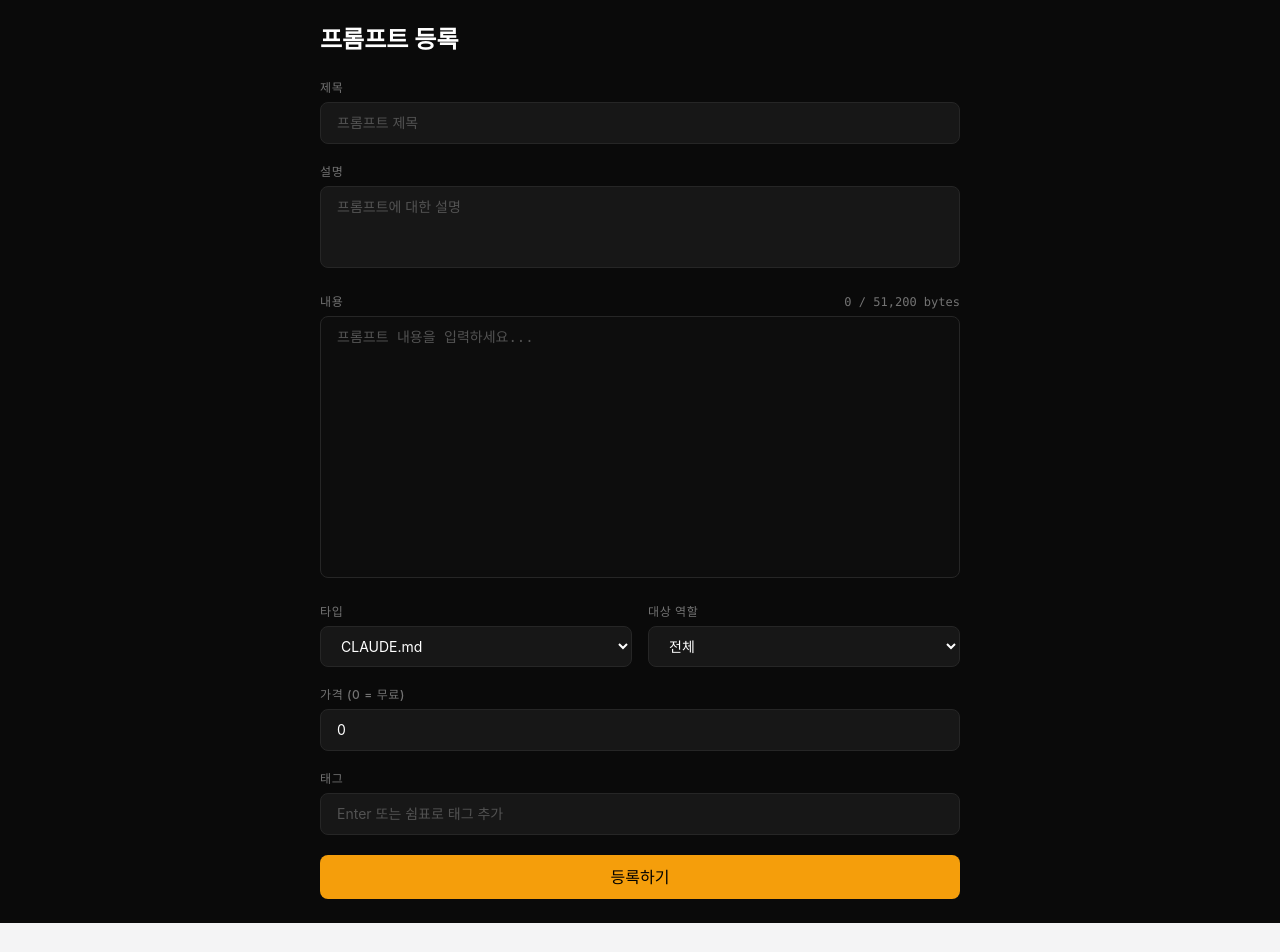
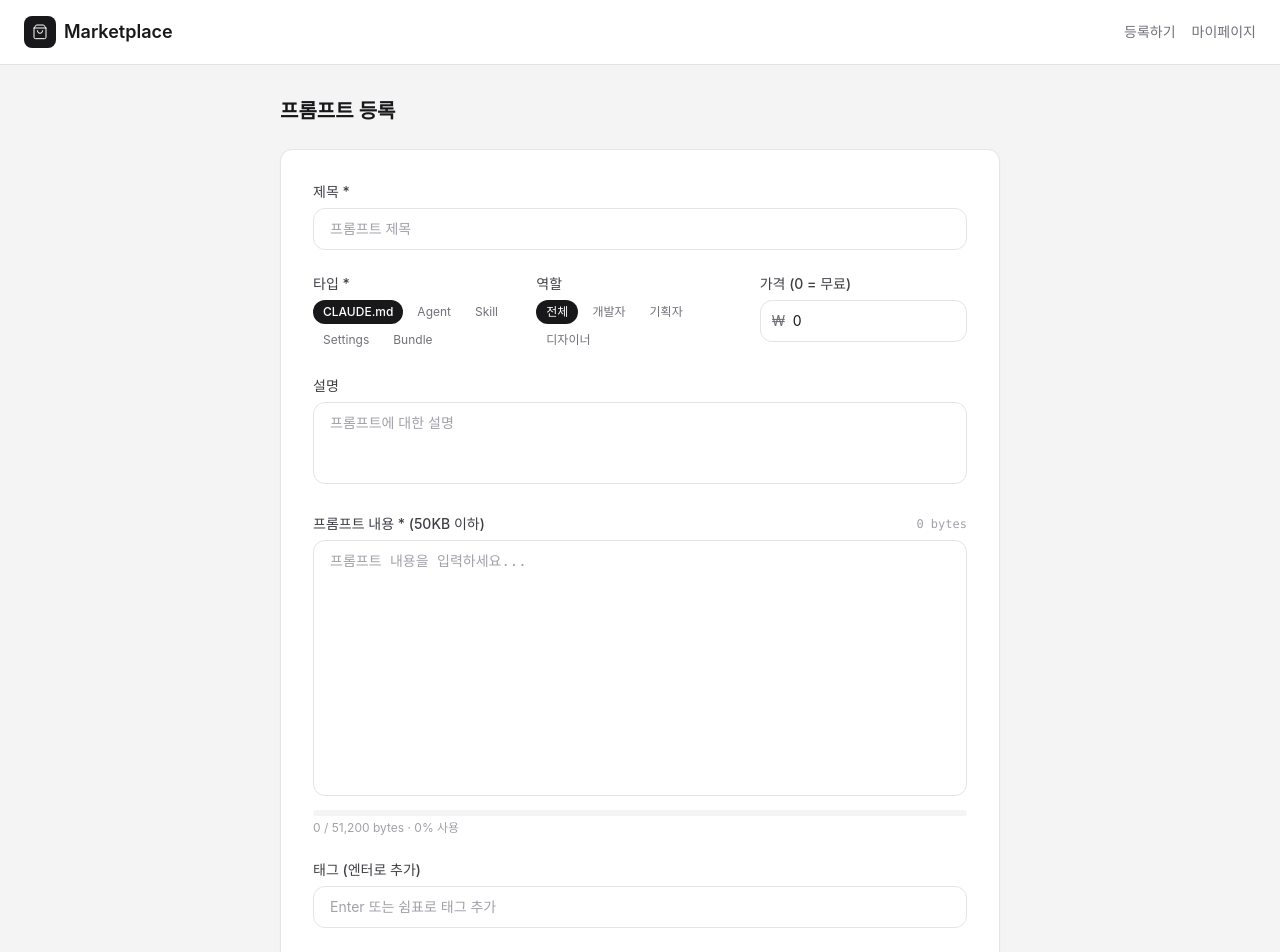
Before and after one commit to wlstnwnsdl/MarketPlace, a React (Vite) app in the folder frontend/: page /upload in a window 1280 px wide. Shown: the top 952 px of the page. Before the commit the page ends 923 px from the top, so only its background shows below. Built offline with nearby package versions, Linux system fonts and the light colour scheme; sample sign-in values are in the browser's storage.

Commit message:
feat(1-frontend-redesign): step 4 — form-pages

```diff
--- a/frontend/src/pages/CallbackPage.tsx
+++ b/frontend/src/pages/CallbackPage.tsx
@@ -20,8 +20,8 @@ export default function CallbackPage() {
   }, [navigate])
 
   return (
-    <div className="min-h-screen bg-[#0a0a0a] flex items-center justify-center">
-      <p className="text-neutral-400">인증 중...</p>
+    <div className="min-h-screen bg-surface flex items-center justify-center">
+      <p className="text-zinc-500">인증 중...</p>
     </div>
   )
 }
--- a/frontend/src/pages/LoginPage.tsx
+++ b/frontend/src/pages/LoginPage.tsx
@@ -1,17 +1,39 @@
 export default function LoginPage() {
   return (
-    <div className="min-h-screen bg-[#0a0a0a] flex items-center justify-center">
-      <div className="text-center space-y-6">
-        <div className="space-y-2">
-          <h1 className="text-2xl font-semibold text-white">MarketPlace</h1>
-          <p className="text-neutral-400">Claude Code 프롬프트를 사고파는 곳</p>
+    <div className="min-h-screen bg-surface flex items-center justify-center">
+      <div className="mp-card p-10 w-full max-w-sm">
+        <div className="flex flex-col items-center mb-8">
+          <div className="flex items-center gap-2 mb-3">
+            <div className="w-8 h-8 bg-zinc-900 rounded-lg flex items-center justify-center">
+              <svg width="16" height="16" viewBox="0 0 24 24" fill="none" stroke="white" strokeWidth="1.5" strokeLinecap="round" strokeLinejoin="round">
+                <path d="M6 2L3 6v14a2 2 0 0 0 2 2h14a2 2 0 0 0 2-2V6l-3-4z" />
+                <line x1="3" y1="6" x2="21" y2="6" />
+                <path d="M16 10a4 4 0 0 1-8 0" />
+              </svg>
+            </div>
+            <span className="font-semibold text-zinc-900 text-lg">Marketplace</span>
+          </div>
+          <p className="text-sm text-zinc-500 text-center">
+            Claude Code 프롬프트 마켓
+          </p>
         </div>
+
         <button
           onClick={() => { window.location.href = '/oauth2/authorization/google' }}
-          className="rounded-lg bg-white text-black font-medium hover:bg-neutral-200 px-6 py-2.5 transition-colors"
+          className="w-full border border-zinc-200 bg-white hover:bg-zinc-50 text-zinc-900 text-sm font-medium py-2.5 rounded-xl flex items-center justify-center gap-2 transition-colors shadow-sm"
         >
+          <svg width="18" height="18" viewBox="0 0 24 24" xmlns="http://www.w3.org/2000/svg">
+            <path d="M22.56 12.25c0-.78-.07-1.53-.2-2.25H12v4.26h5.92c-.26 1.37-1.04 2.53-2.21 3.31v2.77h3.57c2.08-1.92 3.28-4.74 3.28-8.09z" fill="#4285F4"/>
+            <path d="M12 23c2.97 0 5.46-.98 7.28-2.66l-3.57-2.77c-.98.66-2.23 1.06-3.71 1.06-2.86 0-5.29-1.93-6.16-4.53H2.18v2.84C3.99 20.53 7.7 23 12 23z" fill="#34A853"/>
+            <path d="M5.84 14.09c-.22-.66-.35-1.36-.35-2.09s.13-1.43.35-2.09V7.07H2.18C1.43 8.55 1 10.22 1 12s.43 3.45 1.18 4.93l2.85-2.22.81-.62z" fill="#FBBC05"/>
+            <path d="M12 5.38c1.62 0 3.06.56 4.21 1.64l3.15-3.15C17.45 2.09 14.97 1 12 1 7.7 1 3.99 3.47 2.18 7.07l3.66 2.84c.87-2.6 3.3-4.53 6.16-4.53z" fill="#EA4335"/>
+          </svg>
           Google로 시작하기
         </button>
+
+        <p className="text-xs text-zinc-400 text-center mt-6">
+          개발자를 위한 Claude Code 설정 파일을<br />사고파는 마켓플레이스
+        </p>
       </div>
     </div>
   )
--- a/frontend/src/pages/MyPage.tsx
+++ b/frontend/src/pages/MyPage.tsx
@@ -2,6 +2,7 @@ import { useEffect, useState } from 'react'
 import { useNavigate } from 'react-router-dom'
 import { deletePrompt, getPrompt } from '../api/prompts'
 import { getMyPrompts, getMyPurchases } from '../api/purchases'
+import Header from '../components/Header'
 import PromptCard from '../components/PromptCard'
 import type { PromptSummary } from '../types'
 
@@ -48,7 +49,7 @@ export default function MyPage() {
   }
 
   const handleDelete = async (id: number) => {
-    if (!window.confirm('삭제하시겠습니까?')) return
+    if (!window.confirm('이 프롬프트를 삭제하시겠습니까?')) return
     try {
       await deletePrompt(id)
       setMyPrompts((prev) => prev.filter((p) => p.id !== id))
@@ -57,60 +58,61 @@ export default function MyPage() {
     }
   }
 
+  const currentList = tab === 'purchases' ? purchasedPrompts : myPrompts
+  const emptyText = tab === 'purchases' ? '아직 구매한 프롬프트가 없습니다.' : '아직 등록한 프롬프트가 없습니다.'
+
   return (
-    <div className="min-h-screen bg-[#0a0a0a]">
-      <div className="max-w-6xl mx-auto px-4 py-6">
-        <h1 className="text-2xl font-semibold text-white mb-6">마이페이지</h1>
+    <div className="min-h-screen bg-surface">
+      <Header />
+      <div className="max-w-7xl mx-auto px-6 py-8">
+        <h1 className="text-xl font-semibold text-zinc-900 mb-6">마이페이지</h1>
 
         <div className="flex gap-1 mb-6">
           <button
             onClick={() => setTab('purchases')}
-            className={tab === 'purchases'
-              ? 'rounded-md bg-neutral-800 text-white px-3 py-1.5 text-sm font-medium'
-              : 'text-neutral-500 hover:text-neutral-300 px-3 py-1.5 text-sm transition-colors'}
+            className={tab === 'purchases' ? 'mp-tab-active' : 'mp-tab-inactive'}
           >
-            구매 내역
+            구매한 프롬프트
           </button>
           <button
             onClick={() => setTab('sales')}
-            className={tab === 'sales'
-              ? 'rounded-md bg-neutral-800 text-white px-3 py-1.5 text-sm font-medium'
-              : 'text-neutral-500 hover:text-neutral-300 px-3 py-1.5 text-sm transition-colors'}
+            className={tab === 'sales' ? 'mp-tab-active' : 'mp-tab-inactive'}
           >
-            판매 목록
+            내가 등록한 프롬프트
           </button>
         </div>
 
         {loading ? (
-          <p className="text-neutral-500 text-sm">로딩 중...</p>
-        ) : tab === 'purchases' ? (
-          purchasedPrompts.length === 0 ? (
-            <p className="text-neutral-500 text-sm">구매한 프롬프트가 없습니다.</p>
+          <p className="text-zinc-500 text-sm">로딩 중...</p>
+        ) : currentList.length === 0 ? (
+          <div className="text-center py-16">
+            <p className="text-zinc-500 text-sm mb-4">{emptyText}</p>
+            <button
+              onClick={() => navigate('/')}
+              className="text-sm text-zinc-900 underline underline-offset-2 hover:text-zinc-600 transition-colors"
+            >
+              홈으로 가기
+            </button>
+          </div>
         ) : (
-            <div className="grid grid-cols-1 md:grid-cols-2 lg:grid-cols-3 gap-4">
-              {purchasedPrompts.map((p) => (
+          <div className="grid grid-cols-1 sm:grid-cols-2 lg:grid-cols-3 xl:grid-cols-4 gap-4">
+            {tab === 'purchases'
+              ? purchasedPrompts.map((p) => (
                   <PromptCard key={p.id} prompt={p} onClick={() => navigate(`/prompts/${p.id}`)} />
-              ))}
-            </div>
-          )
-        ) : (
-          myPrompts.length === 0 ? (
-            <p className="text-neutral-500 text-sm">등록한 프롬프트가 없습니다.</p>
-          ) : (
-            <div className="grid grid-cols-1 md:grid-cols-2 lg:grid-cols-3 gap-4">
-              {myPrompts.map((p) => (
-                <div key={p.id} className="relative">
+                ))
+              : myPrompts.map((p) => (
+                  <div key={p.id} className="flex flex-col">
                     <PromptCard prompt={p} onClick={() => navigate(`/prompts/${p.id}`)} />
-                  <div className="absolute top-2 right-2 flex gap-1" onClick={(e) => e.stopPropagation()}>
+                    <div className="flex gap-2 mt-2 px-1">
                       <button
                         onClick={() => navigate(`/edit/${p.id}`)}
-                      className="rounded bg-neutral-700 text-neutral-300 px-2 py-0.5 text-xs hover:bg-neutral-600 transition-colors"
+                        className="text-xs text-zinc-500 hover:text-zinc-900 transition-colors"
                       >
                         수정
                       </button>
                       <button
                         onClick={() => handleDelete(p.id)}
-                      className="rounded bg-neutral-700 text-red-400 px-2 py-0.5 text-xs hover:bg-neutral-600 transition-colors"
+                        className="text-xs text-red-400 hover:text-red-600 transition-colors"
                       >
                         삭제
                       </button>
@@ -118,7 +120,6 @@ export default function MyPage() {
                   </div>
                 ))}
           </div>
-          )
         )}
       </div>
     </div>
--- a/frontend/src/pages/UploadPage.tsx
+++ b/frontend/src/pages/UploadPage.tsx
@@ -1,9 +1,10 @@
 import { useState } from 'react'
 import { useNavigate } from 'react-router-dom'
 import { createPrompt } from '../api/prompts'
+import Header from '../components/Header'
 import type { PromptType, TargetRole } from '../types'
 
-const MAX_BYTES = 50 * 1024
+const MAX_BYTES = 51200
 
 const TYPE_OPTIONS: { label: string; value: PromptType }[] = [
   { label: 'CLAUDE.md', value: 'CLAUDE_MD' },
@@ -34,6 +35,7 @@ export default function UploadPage() {
 
   const contentBytes = new TextEncoder().encode(content).length
   const isOverLimit = contentBytes > MAX_BYTES
+  const usagePercent = Math.min((contentBytes / MAX_BYTES) * 100, 100)
 
   const handleTagKeyDown = (e: React.KeyboardEvent<HTMLInputElement>) => {
     if (e.key === 'Enter' || e.key === ',') {
@@ -52,7 +54,7 @@ export default function UploadPage() {
 
   const handleSubmit = async (e: React.FormEvent) => {
     e.preventDefault()
-    if (isOverLimit) return
+    if (isOverLimit || !title || !content || !type) return
     setSubmitting(true)
     setError(null)
     try {
@@ -65,117 +67,157 @@ export default function UploadPage() {
     }
   }
 
+  const inputClass = 'w-full border border-zinc-200 rounded-xl px-4 py-2.5 text-sm text-zinc-900 placeholder:text-zinc-400 focus:outline-none focus:border-zinc-400 bg-white transition-colors'
+  const labelClass = 'text-sm font-medium text-zinc-700 mb-1.5 block'
+
   return (
-    <div className="min-h-screen bg-[#0a0a0a]">
-      <div className="max-w-2xl mx-auto px-4 py-6">
-        <h1 className="text-2xl font-semibold text-white mb-6">프롬프트 등록</h1>
+    <div className="min-h-screen bg-surface">
+      <Header />
+      <div className="max-w-3xl mx-auto px-6 py-8">
+        <h1 className="text-xl font-semibold text-zinc-900 mb-6">프롬프트 등록</h1>
 
-        <form onSubmit={handleSubmit} className="space-y-5">
+        <div className="mp-card p-8">
+          <form onSubmit={handleSubmit} className="space-y-6">
+            {/* 제목 */}
             <div>
-            <label className="text-xs font-medium text-neutral-500 uppercase tracking-wider mb-1.5 block">제목</label>
+              <label className={labelClass}>제목 *</label>
               <input
                 type="text"
                 required
                 value={title}
                 onChange={(e) => setTitle(e.target.value)}
-              className="w-full rounded-lg bg-neutral-900 border border-neutral-800 px-4 py-2.5 text-sm text-white placeholder:text-neutral-600 focus:outline-none focus:border-neutral-600 transition-colors"
+                className={inputClass}
                 placeholder="프롬프트 제목"
               />
             </div>
 
+            {/* 타입 / 역할 / 가격 */}
+            <div className="grid grid-cols-1 sm:grid-cols-3 gap-4">
               <div>
-            <label className="text-xs font-medium text-neutral-500 uppercase tracking-wider mb-1.5 block">설명</label>
+                <label className={labelClass}>타입 *</label>
+                <div className="flex flex-wrap gap-1">
+                  {TYPE_OPTIONS.map((opt) => (
+                    <button
+                      key={opt.value}
+                      type="button"
+                      onClick={() => setType(opt.value)}
+                      className={type === opt.value ? 'mp-tab-active text-xs px-2.5 py-1' : 'mp-tab-inactive text-xs px-2.5 py-1'}
+                    >
+                      {opt.label}
+                    </button>
+                  ))}
+                </div>
+              </div>
+
+              <div>
+                <label className={labelClass}>역할</label>
+                <div className="flex flex-wrap gap-1">
+                  <button
+                    type="button"
+                    onClick={() => setTargetRole(undefined)}
+                    className={targetRole === undefined ? 'mp-tab-active text-xs px-2.5 py-1' : 'mp-tab-inactive text-xs px-2.5 py-1'}
+                  >
+                    전체
+                  </button>
+                  {ROLE_OPTIONS.map((opt) => (
+                    <button
+                      key={opt.value}
+                      type="button"
+                      onClick={() => setTargetRole(opt.value)}
+                      className={targetRole === opt.value ? 'mp-tab-active text-xs px-2.5 py-1' : 'mp-tab-inactive text-xs px-2.5 py-1'}
+                    >
+                      {opt.label}
+                    </button>
+                  ))}
+                </div>
+              </div>
+
+              <div>
+                <label className={labelClass}>가격 (0 = 무료)</label>
+                <div className="relative">
+                  <span className="absolute left-3 top-1/2 -translate-y-1/2 text-sm text-zinc-500">₩</span>
+                  <input
+                    type="number"
+                    min={0}
+                    value={price}
+                    onChange={(e) => setPrice(Number(e.target.value))}
+                    className={inputClass + ' pl-8'}
+                  />
+                </div>
+              </div>
+            </div>
+
+            {/* 설명 */}
+            <div>
+              <label className={labelClass}>설명</label>
               <textarea
-              required
                 value={description}
                 onChange={(e) => setDescription(e.target.value)}
                 rows={3}
-              className="w-full rounded-lg bg-neutral-900 border border-neutral-800 px-4 py-2.5 text-sm text-white placeholder:text-neutral-600 focus:outline-none focus:border-neutral-600 transition-colors resize-none"
+                className={inputClass + ' resize-none'}
                 placeholder="프롬프트에 대한 설명"
               />
             </div>
 
+            {/* 내용 */}
             <div>
               <div className="flex items-center justify-between mb-1.5">
-              <label className="text-xs font-medium text-neutral-500 uppercase tracking-wider">내용</label>
-              <span className={`text-xs font-mono ${isOverLimit ? 'text-red-500' : 'text-neutral-500'}`}>
-                {contentBytes.toLocaleString()} / {MAX_BYTES.toLocaleString()} bytes
+                <label className="text-sm font-medium text-zinc-700">프롬프트 내용 * (50KB 이하)</label>
+                <span className={`text-xs font-mono ${isOverLimit ? 'text-red-500' : 'text-zinc-400'}`}>
+                  {contentBytes.toLocaleString()} bytes
                 </span>
               </div>
               <textarea
                 required
                 value={content}
                 onChange={(e) => setContent(e.target.value)}
-              rows={12}
-              className="w-full rounded-lg bg-[#0d0d0d] border border-neutral-800 px-4 py-2.5 font-mono text-sm text-neutral-300 placeholder:text-neutral-600 focus:outline-none focus:border-neutral-600 transition-colors resize-none"
+                rows={16}
+                className={inputClass + ' font-mono resize-none h-64'}
                 placeholder="프롬프트 내용을 입력하세요..."
               />
+              <div className="mt-2">
+                <div className="w-full bg-zinc-100 rounded-full h-1.5">
+                  <div
+                    className={`h-1.5 rounded-full transition-all ${usagePercent > 90 ? 'bg-red-500' : 'bg-zinc-900'}`}
+                    style={{ width: `${usagePercent}%` }}
+                  />
+                </div>
+                <span className="text-xs text-zinc-400 mt-1 block">
+                  {contentBytes.toLocaleString()} / {MAX_BYTES.toLocaleString()} bytes · {Math.round(usagePercent)}% 사용
+                </span>
+              </div>
               {isOverLimit && (
                 <p className="mt-1 text-xs text-red-500">50KB 한도를 초과했습니다.</p>
               )}
             </div>
 
-          <div className="grid grid-cols-2 gap-4">
+            {/* 태그 */}
             <div>
-              <label className="text-xs font-medium text-neutral-500 uppercase tracking-wider mb-1.5 block">타입</label>
-              <select
-                value={type}
-                onChange={(e) => setType(e.target.value as PromptType)}
-                className="w-full rounded-lg bg-neutral-900 border border-neutral-800 px-4 py-2.5 text-sm text-white focus:outline-none focus:border-neutral-600 transition-colors"
-              >
-                {TYPE_OPTIONS.map((opt) => (
-                  <option key={opt.value} value={opt.value}>{opt.label}</option>
-                ))}
-              </select>
-            </div>
-
-            <div>
-              <label className="text-xs font-medium text-neutral-500 uppercase tracking-wider mb-1.5 block">대상 역할</label>
-              <select
-                value={targetRole ?? ''}
-                onChange={(e) => setTargetRole((e.target.value as TargetRole) || undefined)}
-                className="w-full rounded-lg bg-neutral-900 border border-neutral-800 px-4 py-2.5 text-sm text-white focus:outline-none focus:border-neutral-600 transition-colors"
-              >
-                <option value="">전체</option>
-                {ROLE_OPTIONS.map((opt) => (
-                  <option key={opt.value} value={opt.value}>{opt.label}</option>
-                ))}
-              </select>
-            </div>
-          </div>
-
-          <div>
-            <label className="text-xs font-medium text-neutral-500 uppercase tracking-wider mb-1.5 block">가격 (0 = 무료)</label>
-            <input
-              type="number"
-              min={0}
-              value={price}
-              onChange={(e) => setPrice(Number(e.target.value))}
-              className="w-full rounded-lg bg-neutral-900 border border-neutral-800 px-4 py-2.5 text-sm text-white focus:outline-none focus:border-neutral-600 transition-colors"
-            />
-          </div>
-
-          <div>
-            <label className="text-xs font-medium text-neutral-500 uppercase tracking-wider mb-1.5 block">태그</label>
+              <label className={labelClass}>태그 (엔터로 추가)</label>
               <input
                 type="text"
                 value={tagInput}
                 onChange={(e) => setTagInput(e.target.value)}
                 onKeyDown={handleTagKeyDown}
-              className="w-full rounded-lg bg-neutral-900 border border-neutral-800 px-4 py-2.5 text-sm text-white placeholder:text-neutral-600 focus:outline-none focus:border-neutral-600 transition-colors"
+                className={inputClass}
                 placeholder="Enter 또는 쉼표로 태그 추가"
               />
               {tags.length > 0 && (
-              <div className="flex flex-wrap gap-1 mt-2">
+                <div className="flex flex-wrap gap-1.5 mt-2">
                   {tags.map((tag) => (
+                    <span
+                      key={tag}
+                      className="bg-zinc-100 text-zinc-600 text-xs px-2 py-0.5 rounded-full flex items-center gap-1"
+                    >
+                      {tag}
                       <button
-                    key={tag}
                         type="button"
                         onClick={() => removeTag(tag)}
-                    className="rounded-full bg-neutral-800 text-neutral-400 px-2 py-0.5 text-xs hover:bg-neutral-700 transition-colors"
+                        className="text-zinc-400 hover:text-zinc-600 ml-1 leading-none"
                       >
-                    {tag} ×
+                        ×
                       </button>
+                    </span>
                   ))}
                 </div>
               )}
@@ -183,14 +225,25 @@ export default function UploadPage() {
 
             {error && <p className="text-red-500 text-sm">{error}</p>}
 
+            {/* 버튼 */}
+            <div className="flex items-center justify-end gap-3 pt-2">
+              <button
+                type="button"
+                onClick={() => navigate(-1)}
+                className="text-sm text-zinc-500 hover:text-zinc-900 transition-colors px-4 py-2"
+              >
+                취소
+              </button>
               <button
                 type="submit"
-            disabled={submitting || isOverLimit}
-            className="w-full rounded-lg bg-amber-500 text-black font-medium hover:bg-amber-400 px-4 py-2.5 transition-colors disabled:opacity-50 disabled:cursor-not-allowed"
+                disabled={!title || !content || isOverLimit || !type || submitting}
+                className="mp-btn-terminal px-8 disabled:opacity-40 disabled:cursor-not-allowed"
               >
-            {submitting ? '등록 중...' : '등록하기'}
+                {submitting ? '등록 중...' : '> marketplace publish'}
               </button>
+            </div>
           </form>
+        </div>
       </div>
     </div>
   )
```
Also changed, not shown: 1 other file (tests, documents, lock files or other folders). Lines whose indentation alone changed are shown as unchanged.
